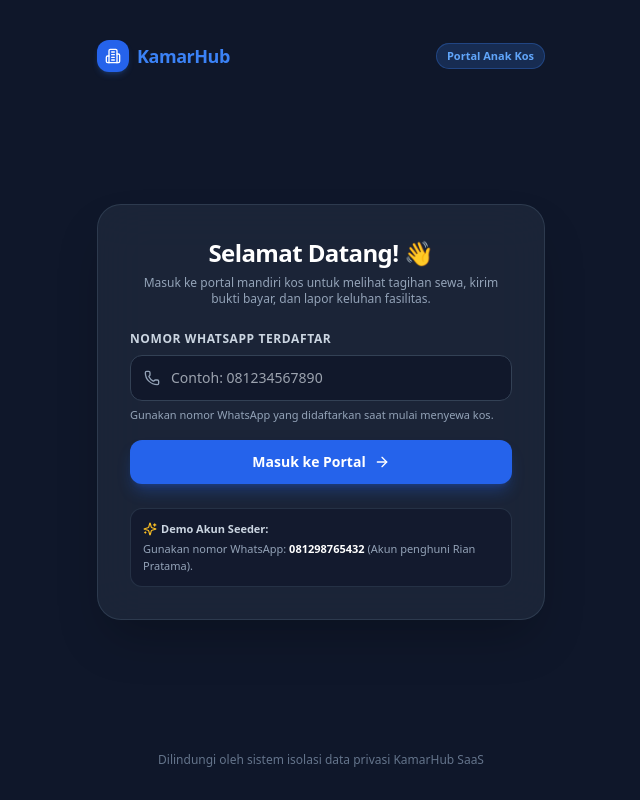
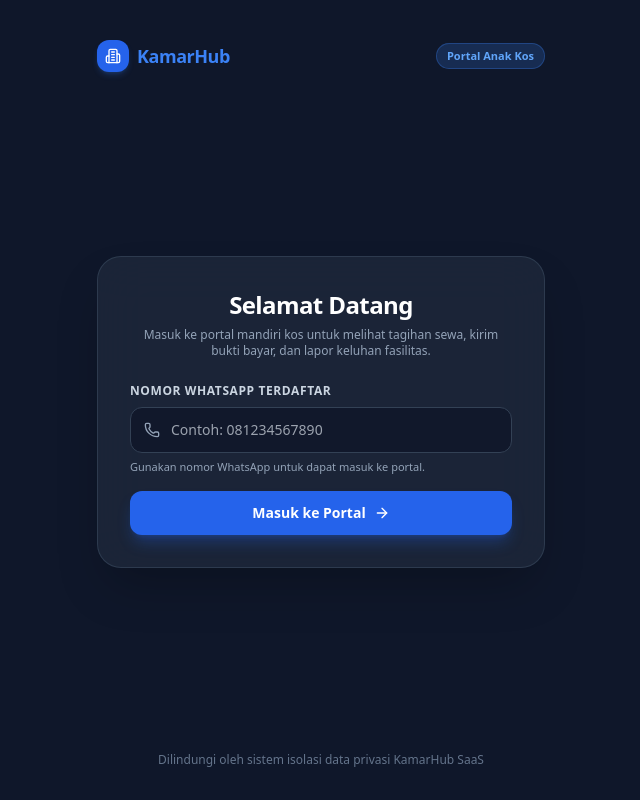
Before and after one commit to akakaraga/Kamarhub, a Next.js app: page /portal in a window 1280 px wide. Shown: the whole page, without its empty margins (319-959 px from the left). Built offline with nearby package versions, Linux system fonts and the light colour scheme.

Commit message:
edit login portal

```diff
--- a/src/app/portal/page.tsx
+++ b/src/app/portal/page.tsx
@@ -72,7 +72,7 @@ function LoginForm() {
     <div className="bg-slate-800/80 backdrop-blur-xl border border-slate-700/80 p-6 sm:p-8 rounded-3xl shadow-2xl space-y-6">
       <div className="text-center space-y-1.5">
         <h1 className="text-2xl font-black text-white tracking-tight">
-          Selamat Datang! 👋
+          Selamat Datang
         </h1>
         <p className="text-xs text-slate-400">
           Masuk ke portal mandiri kos untuk melihat tagihan sewa, kirim bukti bayar, dan lapor keluhan fasilitas.
@@ -113,7 +113,7 @@ function LoginForm() {
             />
           </div>
           <p className="text-[11px] text-slate-400 mt-1.5">
-            Gunakan nomor WhatsApp yang didaftarkan saat mulai menyewa kos.
+            Gunakan nomor WhatsApp untuk dapat masuk ke portal.
           </p>
         </div>
 
@@ -135,17 +135,6 @@ function LoginForm() {
           )}
         </button>
       </form>
-
-      {/* Quick Demo Hint */}
-      <div className="p-3 bg-slate-900/60 rounded-xl border border-slate-700/60 text-[11px] text-slate-400 space-y-1">
-        <div className="flex items-center gap-1 font-semibold text-slate-300">
-          <Sparkles className="w-3.5 h-3.5 text-amber-400" />
-          Demo Akun Seeder:
-        </div>
-        <div>
-          Gunakan nomor WhatsApp: <strong className="text-white">081298765432</strong> (Akun penghuni Rian Pratama).
-        </div>
-      </div>
     </div>
   );
 }
```
